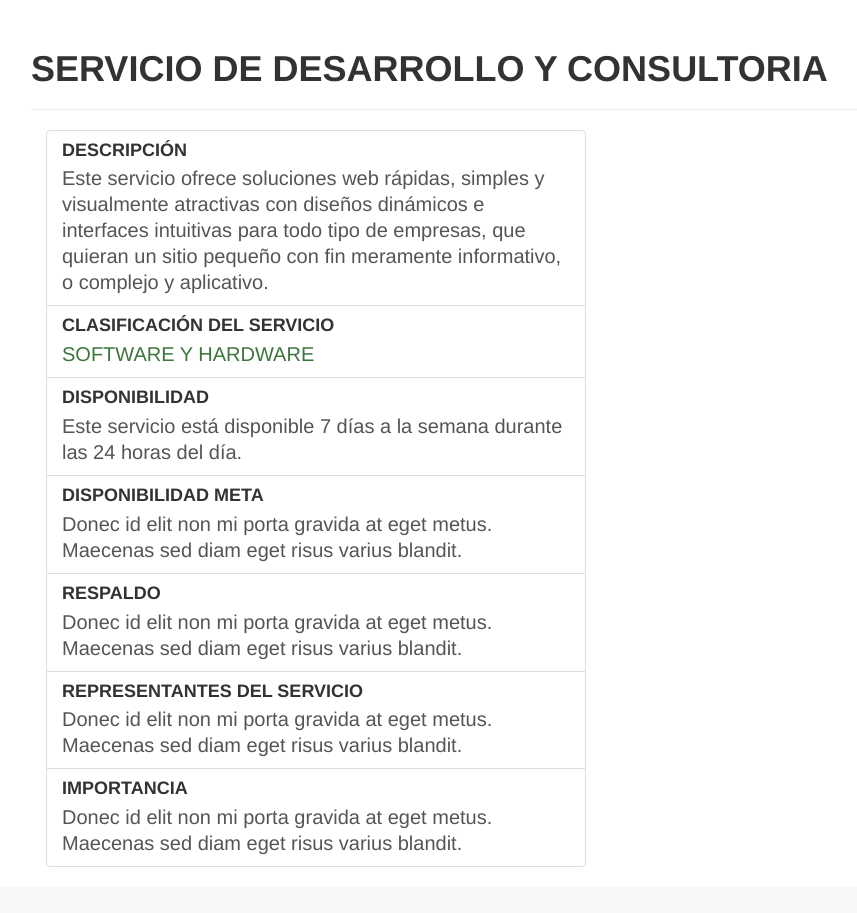
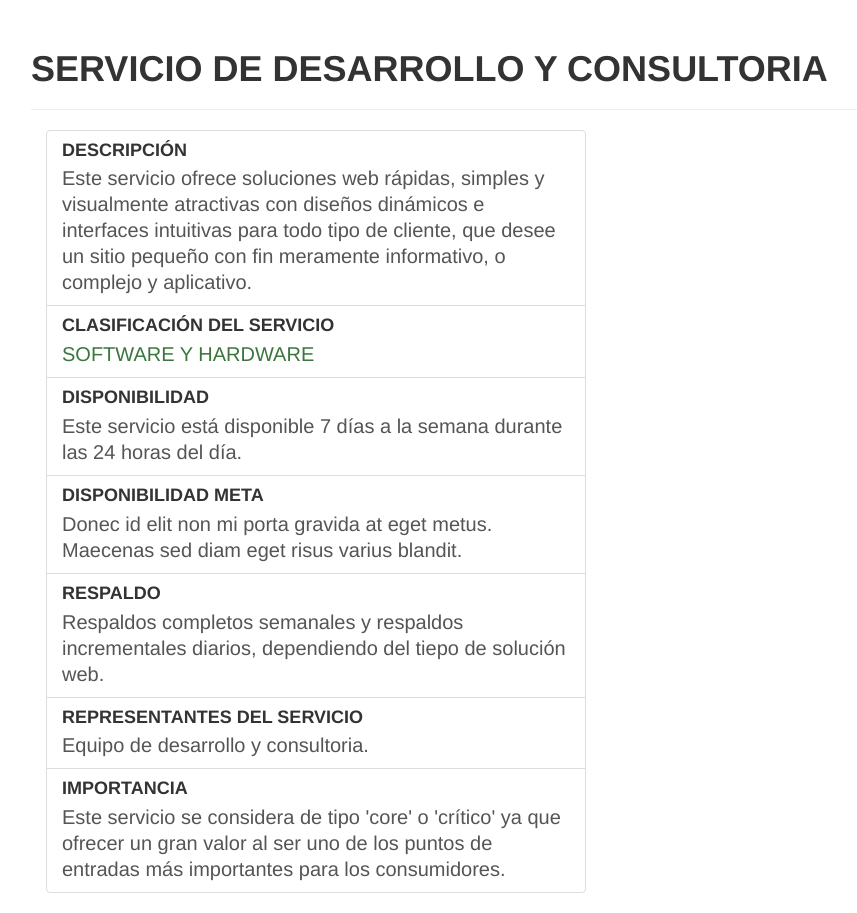
Before and after one commit to OneTesseractInMultiverse/ITIL-CaseExample, a Flask app: template templates/home/consulting_service.html in a window 1280 px wide. Shown: the part 51-964 px from the top of the page, without its empty margins (39-896 px from the left). Before the commit the page ends 918 px from the top, so only its background shows below. Run offline with Flask 2, Linux system fonts and the light colour scheme; the template is opened without the code that fills it, so the values that code supplies are empty; some libraries are stand-ins or nearby versions.

```diff
--- a/templates/home/consulting_service.html
+++ b/templates/home/consulting_service.html
@@ -14,7 +14,7 @@
                 <h4 class="list-group-item-heading">Descripción</h4>
                 <p class="list-group-item-text">
                     Este servicio ofrece soluciones web rápidas, simples y visualmente atractivas con diseños dinámicos e interfaces intuitivas para
-                    todo tipo de empresas, que quieran un sitio pequeño con fin meramente informativo, o complejo y aplicativo.
+                    todo tipo de cliente, que desee un sitio pequeño con fin meramente informativo, o complejo y aplicativo.
                 </p>
               </a>
 
@@ -40,17 +40,18 @@
 
               <a href="#" class="list-group-item">
                 <h4 class="list-group-item-heading">Respaldo</h4>
-                <p class="list-group-item-text">Donec id elit non mi porta gravida at eget metus. Maecenas sed diam eget risus varius blandit.</p>
+                <p class="list-group-item-text">Respaldos completos semanales y respaldos incrementales diarios, dependiendo del tiepo de solución web.</p>
               </a>
 
               <a href="#" class="list-group-item">
                 <h4 class="list-group-item-heading">Representantes del Servicio</h4>
-                <p class="list-group-item-text">Donec id elit non mi porta gravida at eget metus. Maecenas sed diam eget risus varius blandit.</p>
+                <p class="list-group-item-text">Equipo de desarrollo y consultoria.</p>
               </a>
 
               <a href="#" class="list-group-item">
                 <h4 class="list-group-item-heading">Importancia</h4>
-                <p class="list-group-item-text">Donec id elit non mi porta gravida at eget metus. Maecenas sed diam eget risus varius blandit.</p>
+                <p class="list-group-item-text">Este servicio se considera de tipo 'core' o 'crítico' ya que ofrecer un gran valor
+                al ser uno de los puntos de entradas más importantes para los consumidores.</p>
               </a>
 
             </div>
```
